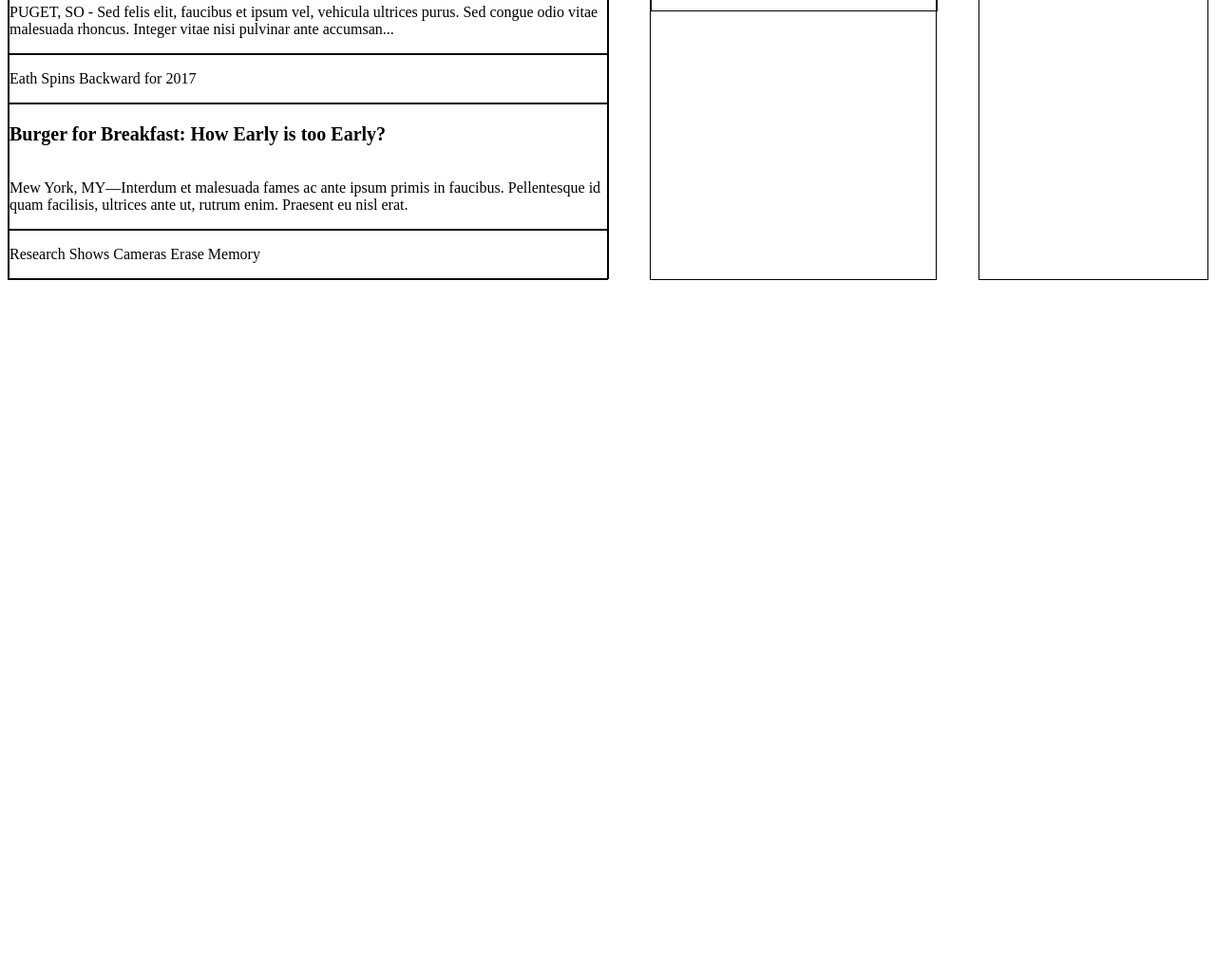
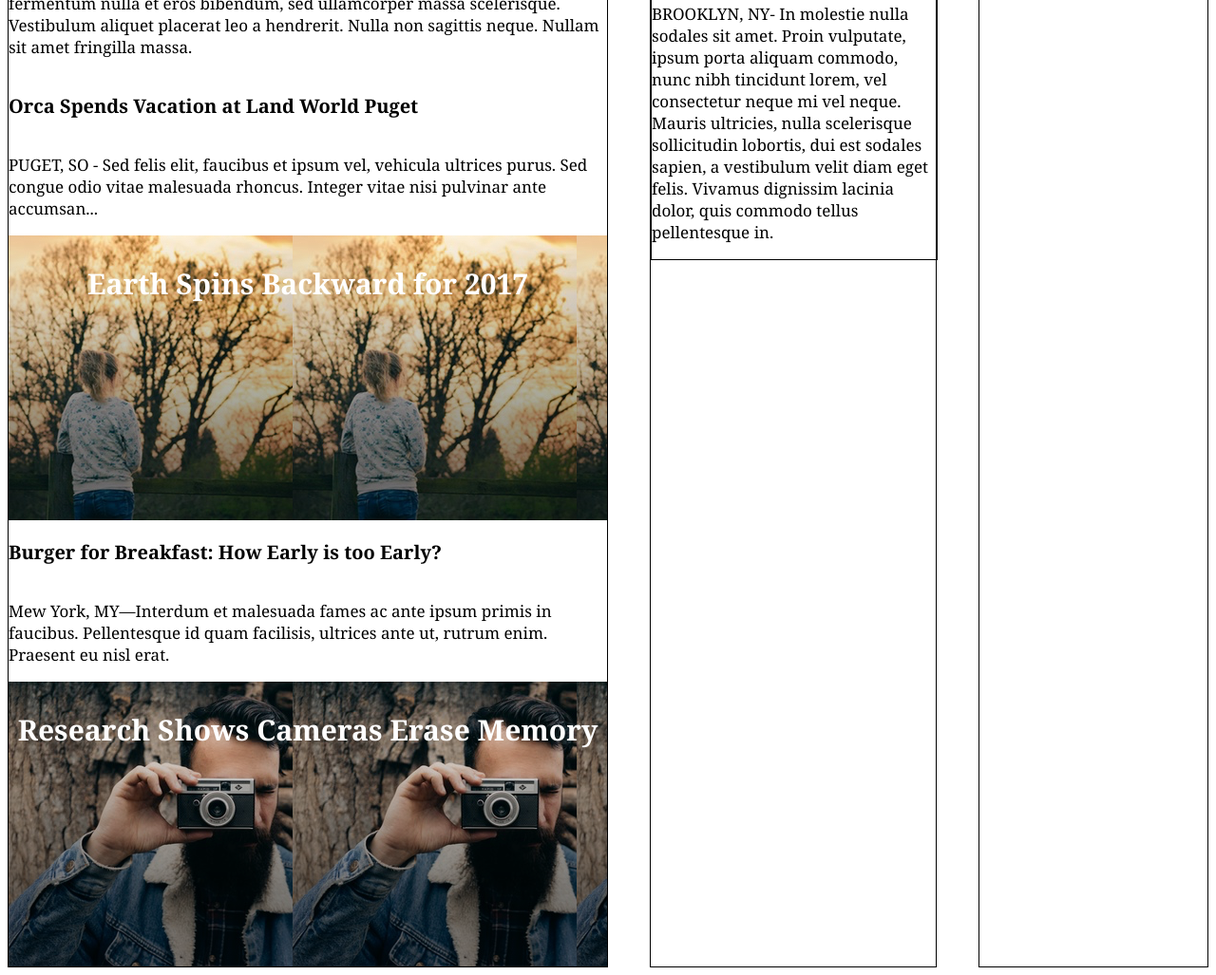
Before and after one commit to lindsayrosillo/MyTimes, a plain HTML site: page index.html in a window 1280 px wide. Shown: the part 676-1703 px from the top of the page at 95% size. Before the commit the page ends 979 px from the top, so only its background shows below. Drawn offline with Linux system fonts and the light colour scheme.

Commit message:
Add remainder of content and css layout

```diff
--- a/index.html
+++ b/index.html
@@ -5,10 +5,13 @@
     <link rel="stylesheet" type="text/css" href="./resources/style.css">
     <title>MY Times</title>
   </head>
+
   <body>
     <div class="header">
       <img src="./resources/images/img-myt-logo.jpg" alt="MYT logo">
+
     <h3>MY Times</h3>
+
     <nav class="nav">
       <ul>
         <li><a href="#">World</a></li>
@@ -18,40 +21,52 @@
       </ul>
     </nav>
     </div>
+
     <div class="content">
+
       <div class="leftcolumn">
-          <div class="mother leftcolumn">
-    <div class="mainstory">
-    <p>Mother of Three Buys Tuna Steak at Phish Concert. Leaves, "Feeling Funny."</p></div>
+
+          <div class="mother">
+              <p class="mainstory">Mother of Three Buys Tuna Steak at Phish Concert. Leaves, "Feeling Funny."</p>
+
+              <p>MONUMENT VALLEY, AZ - Lorem ipsum dolor sit amet, consectetur adipiscing elit. Pellentesque nec nisl at augue dapibus dignissim. Nunc condimentum rutrum metus, ac eleifend lacus viverra nec. Proin ultrices egestas diam sed mollis. Nulla sapien massa, dictum vitae est et, pellentesque rutrum risus. Nunc volutpat, metus ac rutrum tempus, orci nisi porttitor dolor, sit amet luctus metus est ut mauris. Quisque vulputate nisl vitae massa rhoncus, at sagittis elit accumsan. Etiam tempus, lorem quis blandit imperdiet, enim dui lobortis tortor, sit amet lobortis arcu ex id odio. Nam fermentum nulla et eros bibendum, sed ullamcorper massa scelerisque. Vestibulum aliquet placerat leo a hendrerit. Nulla non sagittis neque. Nullam sit amet fringilla massa.</p>
             </div>
-          <p>MONUMENT VALLEY, AZ - Lorem ipsum dolor sit amet, consectetur adipiscing elit. Pellentesque nec nisl at augue dapibus dignissim. Nunc condimentum rutrum metus, ac eleifend lacus viverra nec. Proin ultrices egestas diam sed mollis. Nulla sapien massa, dictum vitae est et, pellentesque rutrum risus. Nunc volutpat, metus ac rutrum tempus, orci nisi porttitor dolor, sit amet luctus metus est ut mauris. Quisque vulputate nisl vitae massa rhoncus, at sagittis elit accumsan. Etiam tempus, lorem quis blandit imperdiet, enim dui lobortis tortor, sit amet lobortis arcu ex id odio. Nam fermentum nulla et eros bibendum, sed ullamcorper massa scelerisque. Vestibulum aliquet placerat leo a hendrerit. Nulla non sagittis neque. Nullam sit amet fringilla massa.</p>
-<div class="Orca Story leftcolumn">
+
+            <div class="Orca">
               <h3>Orca Spends Vacation at Land World Puget</h3>
               <p>PUGET, SO - Sed felis elit, faucibus et ipsum vel, vehicula ultrices purus. Sed congue odio vitae malesuada rhoncus. Integer vitae nisi pulvinar ante accumsan...</p>
             </div>
-<div class="Earth leftcolumn">
-<p>Eath Spins Backward for 2017</p>
+
+            <div class="earth">
+              <p>Earth Spins Backward for 2017</p>
             </div>
-<div class="Burger leftcolumn">
+
+            <div class="Burger">
               <h3>Burger for Breakfast: How Early is too Early?</h3>
               <p>Mew York, MY—Interdum et malesuada fames ac ante ipsum primis in faucibus. Pellentesque id quam facilisis, ultrices ante ut, rutrum enim. Praesent eu nisl erat.</p>
             </div>
-<div class="Research leftcolumn">
+
+            <div class="research">
               <p>Research Shows Cameras Erase Memory</p>
             </div>
       </div>
+
       <div class="middlecolumn">
+
         <div class="fbi middlecolumn">
           <h3>FBI Finds Action Star Guilty of False Advertising</h3>
           <p>WASHINGTON DC- Donec luctus sem augue, rutrum posuere orci aliquam sed. Nam vitae aliquam lectus. Sed tempor tortor est, nec sagittis eros tincidunt sed. Morbi venenatis condimentum sem, vitae sollicitudin turpis pulvinar eget. Morbi pellentesque consectetur mi id auctor. Phasellus tincidunt orci mauris, placerat pharetra urna fringilla vitae. Morbi eget rutrum urna. Cras condimentum augue ut ante sollicitudin interdum. Pellentesque cursus dolor at tincidunt cursus. Vestibulum blandit aliquam felis...</p>
         </div>
+
         <div class="Cats middlecolumn">
           <p>Cats in Control-Is It a Thing?</p>
         </div>
+
         <div class="Brooklyn middlecolumn">
           <p>BROOKLYN, NY- In molestie nulla sodales sit amet. Proin vulputate, ipsum porta aliquam commodo, nunc nibh tincidunt lorem, vel consectetur neque mi vel neque. Mauris ultricies, nulla scelerisque sollicitudin lobortis, dui est sodales sapien, a vestibulum velit diam eget felis. Vivamus dignissim lacinia dolor, quis commodo tellus pellentesque in.</p>
         </div>
       </div>
+
       <div class="rightcolumn">
 <div class="cookie rightcolumn">
   <img src="./resources/images/img-news-bite.png" alt="chocolate chip cookie bite">
--- a/resources/style.css
+++ b/resources/style.css
@@ -39,6 +39,9 @@ color: black;
 .content {
   display: flex;
   justify-content: space-between;
+  font-family: Georgia;
+  font-size: 17px;
+  color: black;
 }
 .content h3 {
   color: black;
@@ -48,30 +51,63 @@ color: black;
 border: solid black 1px;
 width: 630px;
 height: auto;
+display: flex;
+flex-direction: column;
 }
 
 .middlecolumn {
 border: solid black 1px;
 width: 300px;
+display: flex;
+flex-direction: column;
 }
 .rightcolumn {
 border: solid black 1px;
 width: 240px;
+display: flex;
+flex-direction: column;
 }
 
 /*....News Stories....*/
 
 .orca
 .burger
-.earth
 .research {
   border: solid black 1px;
 }
+
 .mother {
-   display: flex;
-   background-image: url("images/img-story-main.png");
-   height: 300px;
+}
 
+.mainstory {
+  font-family: Georgia;
+  font-weight: bold;
+  font-size: 40px;
+  color: white;
+  display: flex;
+  background-image: url("images/img-story-main.png");
+  height: 300px;
 }
-.mainstory {
+
+.earth {
+  font-family: Georgia;
+  font-weight: bold;
+  font-size: 30px;
+  color: white;
+  text-align: center;
+  background-image: url("images/img-story-2.png");
+  height: 300px;
 }
+
+.research {
+  font-family: Georgia;
+  font-weight: bold;
+  font-size: 30px;
+  color: white;
+  text-align: center;
+  background-image: url("images/img-story-3.png");
+  height: 300px;
+}
+
+
+.cats
```
Lines whose indentation alone changed are shown as unchanged.
